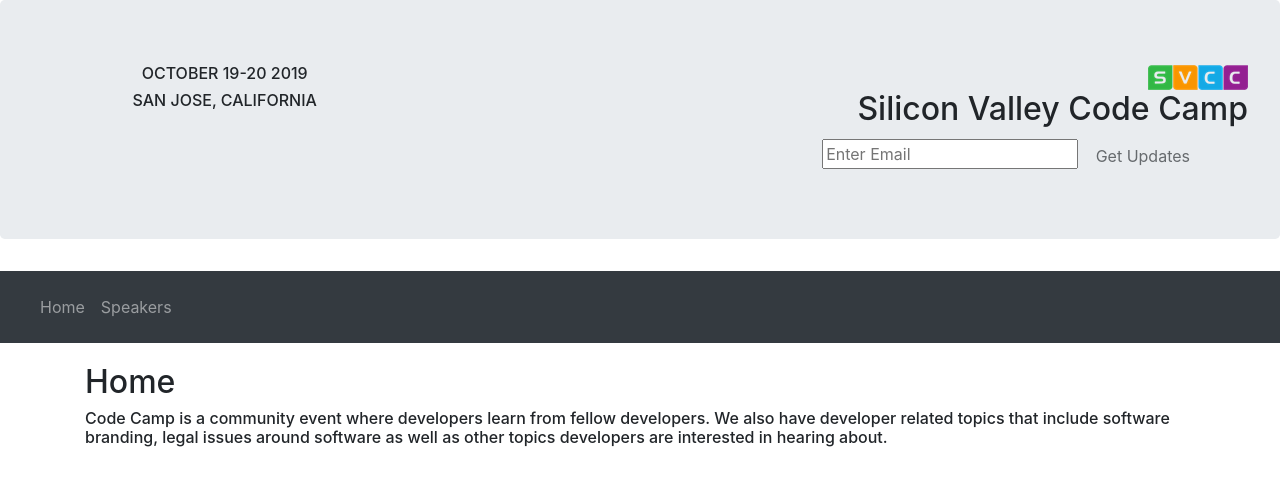
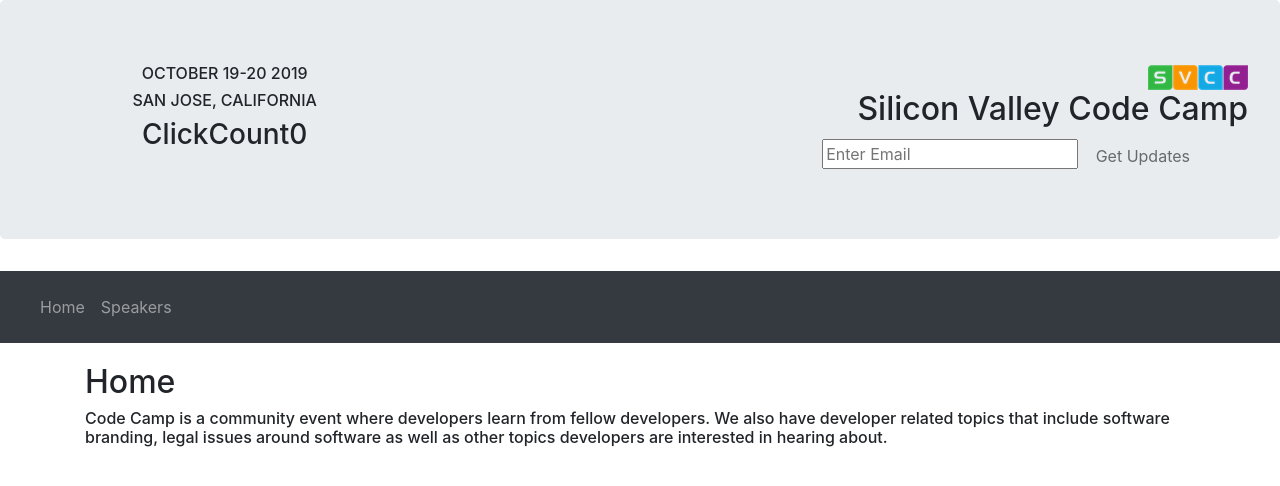
Before and after one commit to e-truman/clip2-setting-up-toolchain, a Next.js app: page / in a window 1280 px wide. Shown: the top 486 px of the page. Built offline with nearby package versions, Linux system fonts and the light colour scheme.

Commit message:
Created nested global context

```diff
--- a/pages/index.js
+++ b/pages/index.js
@@ -8,3 +8,4 @@
 export default index;
 
 // this is the root of our site
+//
--- a/src/App.js
+++ b/src/App.js
@@ -1,10 +1,12 @@
 import React from 'react';
 import Home from './Home.js';
 import Speakers from './Speakers';
+import { GlobalProvider } from './GlobalState.js';
+import { FavoriteClickCountProvider } from './FavoriteClickCountContext.js';
 
 export const ConfigContext = React.createContext();
 
-const pageToShow = pageName => {
+const pageToShow = (pageName) => {
     if (pageName === 'Home') return <Home></Home>;
     if (pageName === 'Speakers') return <Speakers></Speakers>;
     return <div>Not Found</div>;
@@ -18,7 +20,11 @@
 const App = ({ pageName }) => {
     return (
         <ConfigContext.Provider value={configValue}>
-            <div>{pageToShow(pageName)}</div>
+            <GlobalProvider>
+                <FavoriteClickCountProvider>
+                    <div>{pageToShow(pageName)}</div>
+                </FavoriteClickCountProvider>
+            </GlobalProvider>
         </ConfigContext.Provider>
     );
 };
--- /dev/null
+++ b/src/FavoriteClickCountContext.js
@@ -0,0 +1,23 @@
+import React, { createContext, useContext, useMemo } from 'react';
+
+import { GlobalContext } from './GlobalState';
+
+export const FavoriteClickCountContext = createContext();
+
+export const FavoriteClickCountProvider = ({ children }) => {
+    const { incrementFavoriteClickCount } = useContext(GlobalContext);
+
+    // const provider = {
+    //   incrementFavoriteClickCount,
+    // };
+
+    const provider = useMemo(() => { // use use memo in order to only re-render what neds to be re-rendered
+        return { incrementFavoriteClickCount };
+    }, []); // ony runs on first render
+
+    return (
+        <FavoriteClickCountContext.Provider value={provider}>
+            {children}
+        </FavoriteClickCountContext.Provider>
+    );
+};
--- /dev/null
+++ b/src/GlobalState.js
@@ -0,0 +1,26 @@
+import React from 'react';
+import useSpeakerDataManager from './useSpeakerDataManager';
+
+export const GlobalContext = React.createContext();
+
+export const GlobalProvider = ({ children }) => {
+    const {
+        isLoading,
+        speakerList,
+        favoriteClickCount,
+        incrementFavoriteClickCount,
+        toggleSpeakerFavorite,
+    } = useSpeakerDataManager();
+
+    const provider = { // what useSpeakerDataManager returns
+        isLoading,
+        speakerList,
+        toggleSpeakerFavorite,
+        incrementFavoriteClickCount,
+        favoriteClickCount,
+    };
+
+    return (
+        <GlobalContext.Provider value={provider}>{children}</GlobalContext.Provider>
+    );
+};
--- a/src/Header.js
+++ b/src/Header.js
@@ -1,17 +1,19 @@
-import React from 'react';
+import React, {useContext} from 'react';
 import SignMeUp from './SignMeUp';
+import { GlobalContext } from './GlobalState';
 
 export const Header = () => {
   const signupCallback = (email) => {
     return console.log(`sign up called with email ${email}`);
   };
-
+  const { favoriteClickCount } = useContext(GlobalContext);
   return (
     <div className="jumbotron jumbotronheight">
       <div className="row">
         <div className="col-12 col-sm-4 text-center">
           <h6 className="text-uppercase">October 19-20 2019</h6>
           <h6 className="text-uppercase">San Jose, California</h6>
+          <h3>ClickCount{favoriteClickCount}</h3>
         </div>
         <div className="col-12 col-sm-8 text-lg-right">
           <div>
--- a/src/SpeakerDetail.js
+++ b/src/SpeakerDetail.js
@@ -1,5 +1,9 @@
-import React from 'react';
+import React, {useContext} from 'react';
 import ImageToggleOnScroll from './ImageToggleOnScroll';
+// // import useSpeakerDataManager from './useSpeakerDataManager';
+// import { GlobalContext } from './GlobalState';
+import { FavoriteClickCountContext } from './FavoriteClickCountContext';
+
 
 const SpeakerDetail = React.memo(({ // returns cache of speaker detail component to calling component
     // id,
@@ -10,7 +14,12 @@
     speakerRecord,
     onHeartFavoriteHandler,
 }) => {
-    const{id, firstName, lastName, bio, favorite} = speakerRecord // destructuring from speakerrecord
+    const { id, firstName, lastName, bio, favorite } = speakerRecord // destructuring from speakerrecord
+
+    const {
+        incrementFavoriteClickCount,
+    } = useContext(FavoriteClickCountContext);
+
     return (
         <div className="card col-4 cardmin">
             <ImageToggleOnScroll
@@ -26,6 +35,7 @@
                         className={favorite ? 'heartredbutton' : 'heartdarkbutton'} // class is changed for the button every time clicked
                         onClick={(e) => {
                             onHeartFavoriteHandler(e, speakerRecord); // click event switches heart class back and forth
+                            incrementFavoriteClickCount();
                         }}
                     />
                     <span>
--- a/src/Speakers.js
+++ b/src/Speakers.js
@@ -4,14 +4,19 @@
 import { Menu } from './Menu';
 import SpeakerDetail from './SpeakerDetail';
 import { ConfigContext } from './App';
-import useSpeakerDataManager from './useSpeakerDataManager';
+// import useSpeakerDataManager from './useSpeakerDataManager'; // don't need to import if you use global context
+import { GlobalContext } from './GlobalState';
 
 const Speakers = ({ }) => {
     const [speakingSaturday, setSpeakingSaturday] = useState(true);
     const [speakingSunday, setSpeakingSunday] = useState(true);
     const context = useContext(ConfigContext); // gets reference to context
 
-    const { isLoading, speakerList, toggleSpeakerFavorite } = useSpeakerDataManager();
+    const { isLoading, speakerList, toggleSpeakerFavorite } = useContext(
+        GlobalContext,
+    ); // gets hook from global context. can destructure what you need
+
+    // const { isLoading, speakerList, toggleSpeakerFavorite } = useSpeakerDataManager();
 
     const handleChangeSaturday = () => {
         setSpeakingSaturday(!speakingSaturday);
@@ -117,7 +122,7 @@
                     <div className="card-deck">
                         {speakerListFiltered.map(
                             // ({ id, firstName, lastName, bio, favorite }) => {
-                                (speakerRecord) => {
+                            (speakerRecord) => {
                                 return (
                                     <SpeakerDetail
                                         // takes in speaker detain properties and passes them as attributes
--- a/src/speakersReducer.js
+++ b/src/speakersReducer.js
@@ -17,6 +17,9 @@
         case 'unfavorite': {
             return { ...state, speakerList: updateFavorite(false) };
         }
+        case 'incrementFavoriteClickCount': {
+            return { ...state, favoriteClickCount: state.favoriteClickCount + 1 };
+        }
         default:
             return state;
     }
--- a/src/useSpeakerDataManager.js
+++ b/src/useSpeakerDataManager.js
@@ -7,11 +7,12 @@
 const useSpeakerDataManager = () => {
     const initialSpeakersData = useContext(InitialSpeakersDataContext);
     // const [speakerList, setSpeakerList] = useState([]); // use reducer below accomplishes the same thing as this
-    const [{ isLoading, speakerList }, dispatch] = useReducer(speakersReducer, {
-        isLoading:true,
+    const [{ isLoading, speakerList, favoriteClickCount }, dispatch] = useReducer(speakersReducer, {
+        isLoading: true,
         speakerList: [],
+        favoriteClickCount: 0,
         // isLoading: false,// no loading when you use server side rendering and useContext to initialize the array
-        // speakerList: initialSpeakersData, //
+        // speakerList: initialSpeakersData, // use this for incremental static regeneration
     })
     // first parameter is reducer function, second parameter is what ti initialize oor state to
     // const isLoading = stateObject.isLoading
@@ -20,6 +21,10 @@
     // const [isLoading, setIsLoading] = useState(true); // after refactoring, get this from useReducer
 
     // when use dispatch keyword, speakersReducer is called. changed to dispatch from setSpeakerList
+
+    const incrementFavoriteClickCount = () => {
+        dispatch({type: 'incrementFavoriteClickCount'})
+    }
 
     const toggleSpeakerFavorite = (speakerRecord) => {
         const updateData = async function () {
@@ -63,7 +68,13 @@
         };
     }, []); // only runs once
     // return { isLoading, speakerList, dispatch };
-return { isLoading, speakerList, toggleSpeakerFavorite }; // handled dispatch in toggleSpeakerFavorite function to make code easier to read. hard to understand what dispatch means
+    return {
+        isLoading,
+        speakerList,
+        favoriteClickCount,
+        incrementFavoriteClickCount,
+        toggleSpeakerFavorite
+    }; // handled dispatch in toggleSpeakerFavorite function to make code easier to read. hard to understand what dispatch means
 }
 
 export default useSpeakerDataManager
```
Also changed, not shown: db.json (indentation only). Lines whose indentation alone changed are shown as unchanged.
